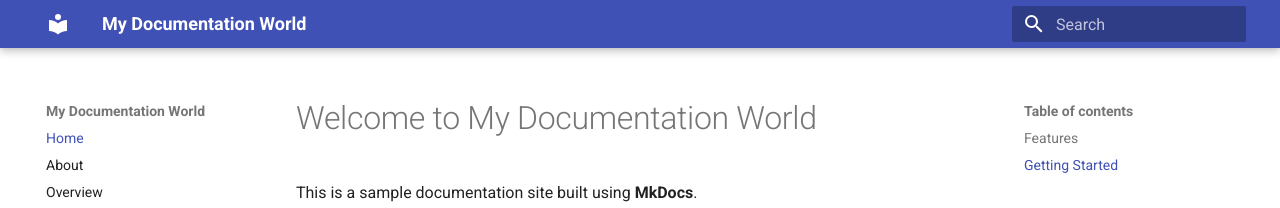
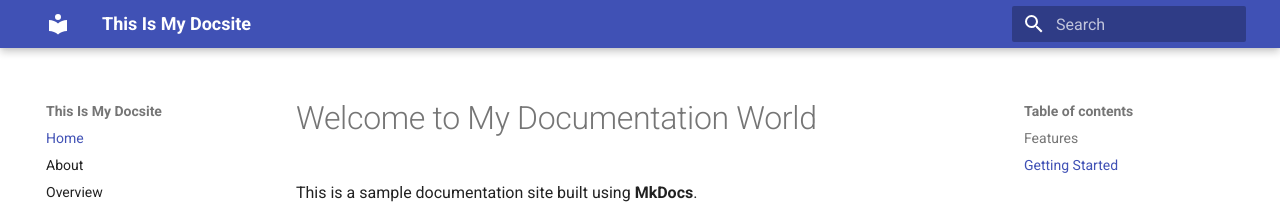
Before and after one commit to Aileen86/This-is-my-docsite, an MkDocs documentation site: the page built from docs/index.md, in a window 1280 px wide. Shown: the top 208 px of the page. Built offline with MkDocs 1.6.1 and Material for MkDocs 9.7.7, drawn with Linux system fonts in a browser that asks for light colours.

Commit message:
Update mkdocs.yml

```diff
--- a/mkdocs.yml
+++ b/mkdocs.yml
@@ -1,4 +1,4 @@
-site_name: My Documentation World
+site_name: This Is My Docsite
 nav:
   - Home: index.md
   - About: About.md
```
